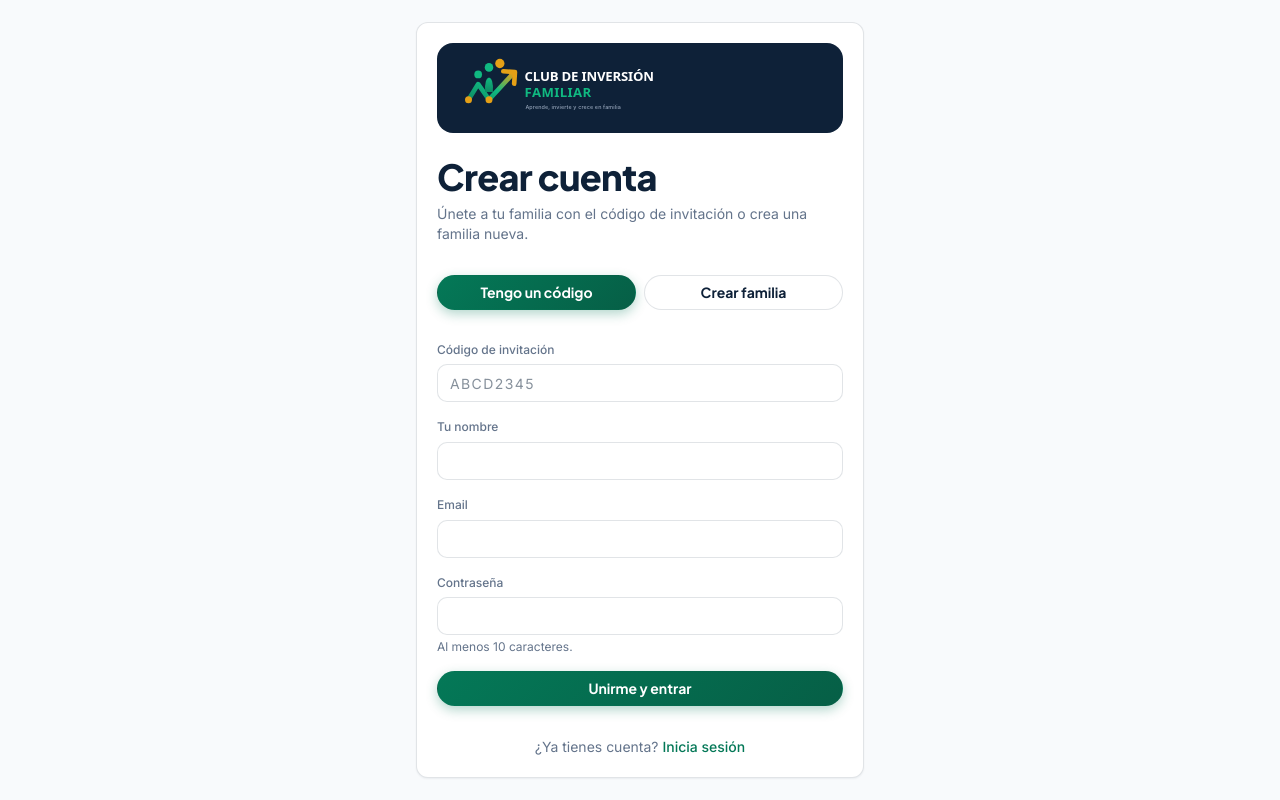
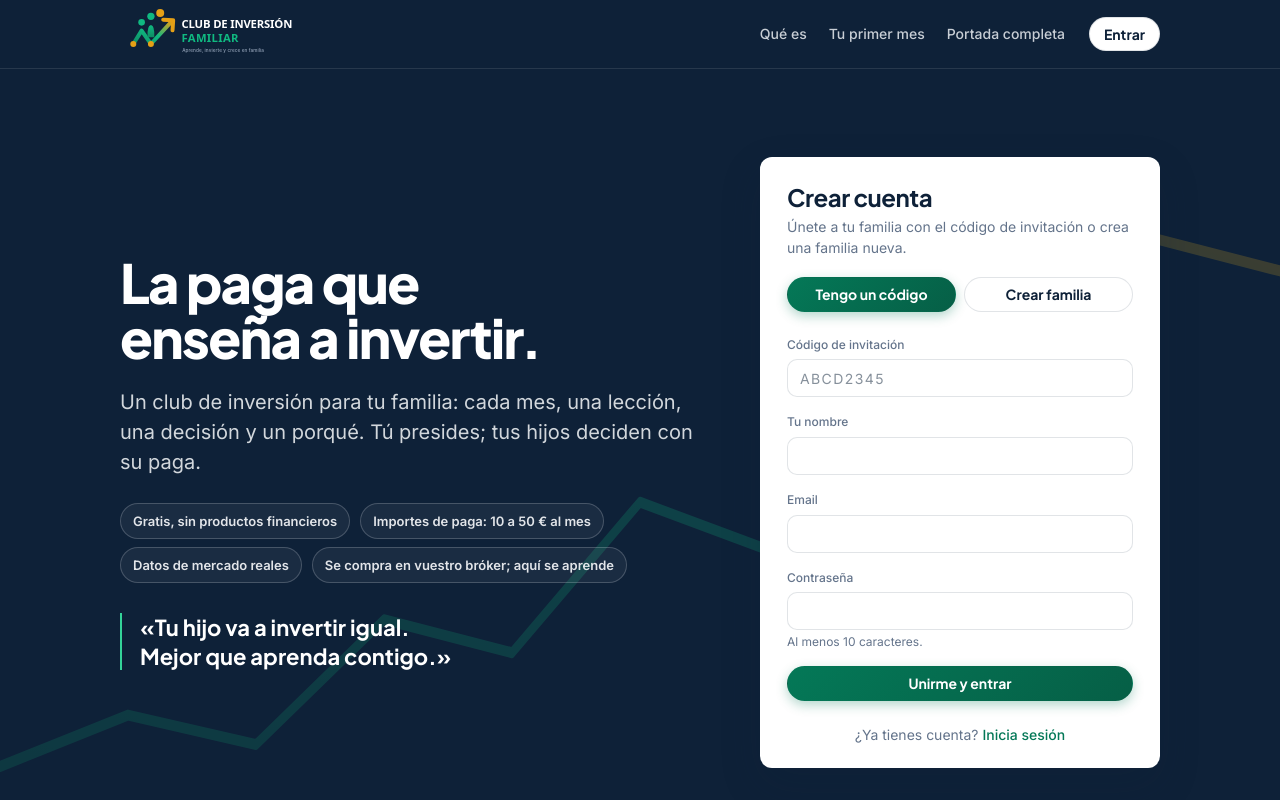
Before and after one commit to maroma74/club-inversion-familiar, a Next.js app: page /registro in a window 1280 px wide. Shown: the top 800 px of the page. Built offline with nearby package versions, Linux system fonts and the light colour scheme.

Commit message:
Registro con presentación: quien llega con una invitación ve el claim y las claves del Club junto a la tarjeta de alta
Co-Authored-By: Claude Fable 5.1 <noreply@anthropic.com>

```diff
--- a/src/app/globals.css
+++ b/src/app/globals.css
@@ -477,6 +477,11 @@ table thead th { font-size: 11px; letter-spacing: 0.08em; text-transform: upperc
 @media (min-width: 900px) { .lp-hero-in { grid-template-columns: minmax(0, 1.3fr) minmax(320px, 400px); gap: 56px; } }
 .lp-display { font-family: var(--font-heading); font-weight: 800; font-size: clamp(38px, 6.4vw, 68px); line-height: 1.02; letter-spacing: -0.03em; text-wrap: balance; margin: 0; color: #ffffff; }
 .lp-display-sm { font-size: clamp(30px, 4.6vw, 48px); color: var(--color-text); max-width: 22ch; }
+.lp-display-md { font-size: clamp(34px, 5vw, 54px); }
+/* Cita del héroe en el registro: la frase de campaña junto al formulario */
+.lp-hero-quote { margin: 30px 0 0; padding: 0 0 0 18px; border-left: 2px solid #34d399; }
+.lp-hero-quote p { margin: 0; font-family: var(--font-heading); font-weight: 700; font-size: clamp(18px, 1.8vw, 22px); line-height: 1.3; color: #ffffff; text-wrap: balance; }
+.lp-pasos-compact .lp-paso { padding: 20px 0; }
 .lp-lede { font-size: clamp(17px, 1.7vw, 20px); line-height: 1.5; color: rgba(248, 250, 252, 0.84); max-width: 58ch; margin: 22px 0 0; text-wrap: pretty; }
 .lp-proof { list-style: none; margin: 26px 0 0; padding: 0; display: flex; flex-wrap: wrap; gap: 8px 10px; }
 .lp-proof li { font-size: 13px; font-weight: 600; padding: 7px 12px; border-radius: 999px; border: 1px solid rgba(248, 250, 252, 0.2); color: rgba(248, 250, 252, 0.9); background: rgba(248, 250, 252, 0.05); }
--- a/src/app/registro/RegisterForm.tsx
+++ b/src/app/registro/RegisterForm.tsx
@@ -13,13 +13,11 @@ export function RegisterForm({ initialCode, preview, allowCreate = true }: { ini
   const [mode, setMode] = useState<"create" | "join">(initialCode ? "join" : "join");
   const ok = preview && !("error" in preview) ? preview : null;
 
+  // Solo la tarjeta: la página de registro la coloca junto a la presentación del Club.
   return (
-    <main className="min-h-screen flex items-center justify-center p-4">
-      <div className="card w-full max-w-md">
-        <div className="inline-block rounded-xl mb-4" style={{ background: "#0e2138", padding: "10px 16px" }}>
-          {/* eslint-disable-next-line @next/next/no-img-element */}
-          <img src="/logo.svg" alt="Club de Inversión Familiar" className="w-60" /></div><h1 className="mb-1">Crear cuenta</h1>
-        <p className="text-sm text-slate-500 mb-6">Únete a tu familia con el código de invitación o crea una familia nueva.</p>
+      <div id="registro" className="card lp-login w-full">
+        <h2 className="lp-login-title">{ok?.newFamily ? "Crea el club de tu familia" : ok ? `Entrar en ${ok.familyName}` : "Crear cuenta"}</h2>
+        <p className="lp-login-sub">{ok?.newFamily ? "Un minuto: el nombre de tu familia, el tuyo y una contraseña." : "Únete a tu familia con el código de invitación o crea una familia nueva."}</p>
 
         {ok && (
           <div className="mb-5 rounded-lg border border-indigo-200 bg-indigo-50 px-4 py-3 text-sm">
@@ -94,6 +92,5 @@ export function RegisterForm({ initialCode, preview, allowCreate = true }: { ini
           ¿Ya tienes cuenta? <Link href="/login" className="text-indigo-600 font-medium">Inicia sesión</Link>
         </p>
       </div>
-    </main>
   );
 }
--- a/src/app/registro/page.tsx
+++ b/src/app/registro/page.tsx
@@ -1,7 +1,16 @@
+import type { Metadata } from "next";
+import Link from "next/link";
 import { checkJoinCode } from "@/lib/auth";
-import { RegisterForm } from "./RegisterForm";
+import { RegisterForm, type Preview } from "./RegisterForm";
 import { familySignupAllowed } from "@/app/actions/auth";
 import { clientIp, rateLimit } from "@/lib/ratelimit";
+import { OBJETIVOS, PASOS } from "@/components/landing/Landing";
+import { FAMILY_INVITE_LIMIT } from "@/lib/familyInvites";
+
+export const metadata: Metadata = {
+  title: "Crea el club de tu familia · Club de Inversión Familiar",
+  description: "La paga que enseña a invertir: cada mes, una lección, una decisión y un porqué. Crea el club de tu familia con tu invitación.",
+};
 
 /** l***@dominio.com: suficiente para que el invitado sepa con qué email registrarse sin exponerlo a terceros. */
 function maskEmail(email: string) {
@@ -9,6 +18,10 @@ function maskEmail(email: string) {
   return `${u.slice(0, 1)}***@${d ?? ""}`;
 }
 
+/**
+ * Registro con presentación: quien llega con el enlace de una invitación (por WhatsApp o correo) ve, junto a la
+ * tarjeta de alta, qué es el Club y por qué merece la pena, no solo un formulario.
+ */
 export default async function RegisterPage({ searchParams }: { searchParams: Promise<{ codigo?: string | string[] }> }) {
   const { codigo } = await searchParams;
   const code = (Array.isArray(codigo) ? codigo[0] : codigo)?.trim().toUpperCase().slice(0, 20) ?? "";
@@ -16,12 +29,7 @@ export default async function RegisterPage({ searchParams }: { searchParams: Pro
   const allowed = code ? (await rateLimit(`join-preview:${await clientIp()}`, 30, 15 * 60 * 1000)).ok : false;
   const check = code ? (allowed ? await checkJoinCode(code) : { kind: "invalid" as const, reason: "Demasiados intentos" }) : null;
   const allowCreate = await familySignupAllowed();
-  return (
-    <RegisterForm
-      initialCode={code}
-      allowCreate={allowCreate}
-      preview={
-        check
+  const preview: Preview | null = check
     ? check.kind === "invalid"
       ? { error: "Código de invitación no válido, usado o caducado. Pide uno nuevo al presidente del club." }
       : check.kind === "newFamily"
@@ -29,8 +37,103 @@ export default async function RegisterPage({ searchParams }: { searchParams: Pro
         : check.kind === "invitation"
           ? { familyName: check.familyName, name: check.name ? check.name.split(" ")[0] : null, email: check.email ? maskEmail(check.email) : null, role: check.role, personal: true }
           : { familyName: check.familyName, name: null, email: null, role: "MEMBER", personal: false, approval: check.joinMode === "CODE_APPROVAL" }
-          : null
-      }
-    />
+    : null;
+  const ok = preview && !("error" in preview) ? preview : null;
+  const newFamily = Boolean(ok?.newFamily);
+  const joining = Boolean(ok && !ok.newFamily);
+
+  const title = newFamily ? "La paga que enseña a invertir. Ahora, en tu casa." : joining ? `Tu familia ya tiene club. Te falta entrar.` : "La paga que enseña a invertir.";
+  const lede = newFamily
+    ? `${ok?.invitingFamily} te ha dado una de sus ${FAMILY_INVITE_LIMIT} invitaciones. Con ella fundas el club de inversión de tu familia: cada mes una lección, una decisión y un porqué, con la paga de tus hijos y en valores de verdad. Tú presides; ellos deciden.`
+    : joining
+      ? `${ok?.familyName} usa el Club para aprender a invertir en familia: cada mes una lección, una decisión y un porqué, con tu paga y en valores de verdad. Entra con tu código y verás la cartera del mes, la liga y la academia.`
+      : "Un club de inversión para tu familia: cada mes, una lección, una decisión y un porqué. Tú presides; tus hijos deciden con su paga.";
+
+  return (
+    <div className="lp">
+      <a href="#registro" className="skip-link">Ir al formulario de alta</a>
+      <header className="lp-nav">
+        <div className="lp-wrap lp-nav-in">
+          <Link href="/" className="lp-logo" aria-label="Portada del Club de Inversión Familiar">
+            {/* eslint-disable-next-line @next/next/no-img-element */}
+            <img src="/logo.svg" alt="Club de Inversión Familiar" width={206} height={60} />
+          </Link>
+          <nav className="lp-links" aria-label="Secciones">
+            <a href="#que-es">Qué es</a>
+            <a href="#primer-mes">Tu primer mes</a>
+            <Link href="/">Portada completa</Link>
+          </nav>
+          <Link href="/login" className="btn-secondary lp-nav-cta">Entrar</Link>
+        </div>
+      </header>
+
+      <section className="lp-hero" aria-labelledby="hero-title">
+        <svg className="lp-hero-chart" viewBox="0 0 1200 420" preserveAspectRatio="none" aria-hidden="true" focusable="false">
+          <path className="lp-hero-line" d="M0 380 L120 352 L240 368 L360 300 L480 318 L600 236 L720 262 L840 170 L960 196 L1080 92 L1200 110" fill="none" stroke="url(#lpGradR)" strokeWidth="6" strokeLinecap="round" strokeLinejoin="round" />
+          <defs><linearGradient id="lpGradR" x1="0" y1="1" x2="1" y2="0"><stop offset="0" stopColor="#0e8a63" /><stop offset=".6" stopColor="#10b981" /><stop offset="1" stopColor="#e5a016" /></linearGradient></defs>
+        </svg>
+        <div className="lp-wrap lp-hero-in">
+          <div className="lp-hero-copy">
+            <h1 id="hero-title" className="lp-display lp-display-md">{title}</h1>
+            <p className="lp-lede">{lede}</p>
+            <ul className="lp-proof" aria-label="En resumen">
+              <li>Gratis, sin productos financieros</li>
+              <li>Importes de paga: 10 a 50 € al mes</li>
+              <li>Datos de mercado reales</li>
+              <li>Se compra en vuestro bróker; aquí se aprende</li>
+              {newFamily && <li>Tú presides y recibes {FAMILY_INVITE_LIMIT} invitaciones</li>}
+            </ul>
+            <blockquote className="lp-hero-quote">
+              <p>«Tu hijo va a invertir igual. Mejor que aprenda contigo.»</p>
+            </blockquote>
+          </div>
+          <RegisterForm initialCode={code} allowCreate={allowCreate} preview={preview} />
+        </div>
+      </section>
+
+      <section id="que-es" className="lp-section" aria-labelledby="que-es-title">
+        <div className="lp-wrap">
+          <h2 id="que-es-title" className="lp-h2">Para qué existe un club familiar</h2>
+          <p className="lp-sub">No es un bróker para adolescentes ni un juego con dinero de mentira. Es un método para que una familia aprenda a invertir junta.</p>
+          <div className="lp-objetivos">
+            {OBJETIVOS.map((o) => (
+              <article key={o.title} className="lp-objetivo">
+                <h3>{o.title}</h3>
+                <p>{o.text}</p>
+              </article>
+            ))}
+          </div>
+        </div>
+      </section>
+
+      <section id="primer-mes" className="lp-section lp-section-alt" aria-labelledby="primer-mes-title">
+        <div className="lp-wrap">
+          <h2 id="primer-mes-title" className="lp-h2">{newFamily ? "Tu primer mes como presidente" : "Cómo funciona un mes en el Club"}</h2>
+          <p className="lp-sub">{newFamily ? "Diez minutos al mes para ti; una decisión bien pensada para cada miembro. Si no sabes qué proponer, hay propuestas de otras familias listas para usar." : "Cinco pasos que se repiten cada mes."}</p>
+          <ol className="lp-pasos lp-pasos-compact">
+            {PASOS.map((p) => (
+              <li key={p.n} className="lp-paso">
+                <div className="lp-paso-num" aria-hidden="true">{p.n}</div>
+                <div className="lp-paso-body">
+                  <h3>{p.title}</h3>
+                  <p>{p.text}</p>
+                </div>
+              </li>
+            ))}
+          </ol>
+          <div className="lp-hero-actions" style={{ marginTop: 36 }}>
+            <a href="#registro" className="btn-primary lp-btn-lg">{newFamily ? "Crear el club de mi familia" : joining ? "Entrar en mi club" : "Usar mi invitación"}</a>
+            <Link href="/" className="btn-secondary lp-btn-lg">Ver la portada completa</Link>
+          </div>
+        </div>
+      </section>
+
+      <footer className="lp-footer">
+        <div className="lp-wrap lp-footer-in">
+          <p>Club de Inversión Familiar. Material educativo: nada de lo que muestra es asesoramiento financiero ni una recomendación de comprar o vender. Invertir conlleva riesgo de pérdida.</p>
+          <p><Link href="/">Portada</Link> · <Link href="/login">Entrar</Link></p>
+        </div>
+      </footer>
+    </div>
   );
 }
--- a/src/components/landing/Landing.tsx
+++ b/src/components/landing/Landing.tsx
@@ -5,14 +5,14 @@ import { FAMILY_INVITE_LIMIT } from "@/lib/familyInvites";
 /* Portada pública del Club. Modo «persuadir»: la caja de entrada vive en la cabecera y todo lo demás
    explica a un padre o una madre qué es un club familiar, para qué sirve y cómo se entra. */
 
-const OBJETIVOS = [
+export const OBJETIVOS = [
   { title: "Que sepan explicar, no acertar", text: "Cada decisión lleva un porqué escrito. La liga puntúa lecciones, logros y argumentos; acertar por suerte no enseña nada y aquí no vale." },
   { title: "Aprender con dinero pequeño y real", text: "Importes de paga, entre 10 y 50 euros al mes, en valores de verdad con precios de verdad. Lo bastante pequeño para equivocarse; lo bastante real para que importe." },
   { title: "Hablar de dinero en casa", text: "Una cartera del mes es una excusa para sentarse a comparar un banco con un ETF mundial. Las conversaciones salen solas; el Club solo pone el tema." },
   { title: "Criterio antes que gurús", text: "Van a invertir igual: en cripto, con una app o siguiendo a alguien en redes. Mejor que antes sepan leer un PER, una tendencia y un riesgo, y preguntar por qué." },
 ];
 
-const PASOS = [
+export const PASOS = [
   { n: 1, title: "El presidente publica la cartera del mes", text: "Una lección corta y dos, tres o cuatro opciones entre las que elegir: acciones, ETF, cripto, materias primas. Si no sabes qué proponer, el repositorio tiene propuestas de otras familias listas para usar." },
   { n: 2, title: "La familia recibe el aviso por WhatsApp", text: "Un mensaje personalizado para cada hijo con su nombre, su importe, el plazo y el enlace directo a la cartera. Tú solo pulsas enviar." },
   { n: 3, title: "Cada miembro investiga, decide y escribe su porqué", text: "La ficha de cada valor explica precio, PER, dividendo y una lectura técnica con sus bloques: qué mide cada uno y qué dice hoy. Sin porqué no hay decisión." },
```
Also changed, not shown: 1 other file (tests, documents, lock files or other folders). Lines whose indentation alone changed are shown as unchanged.
